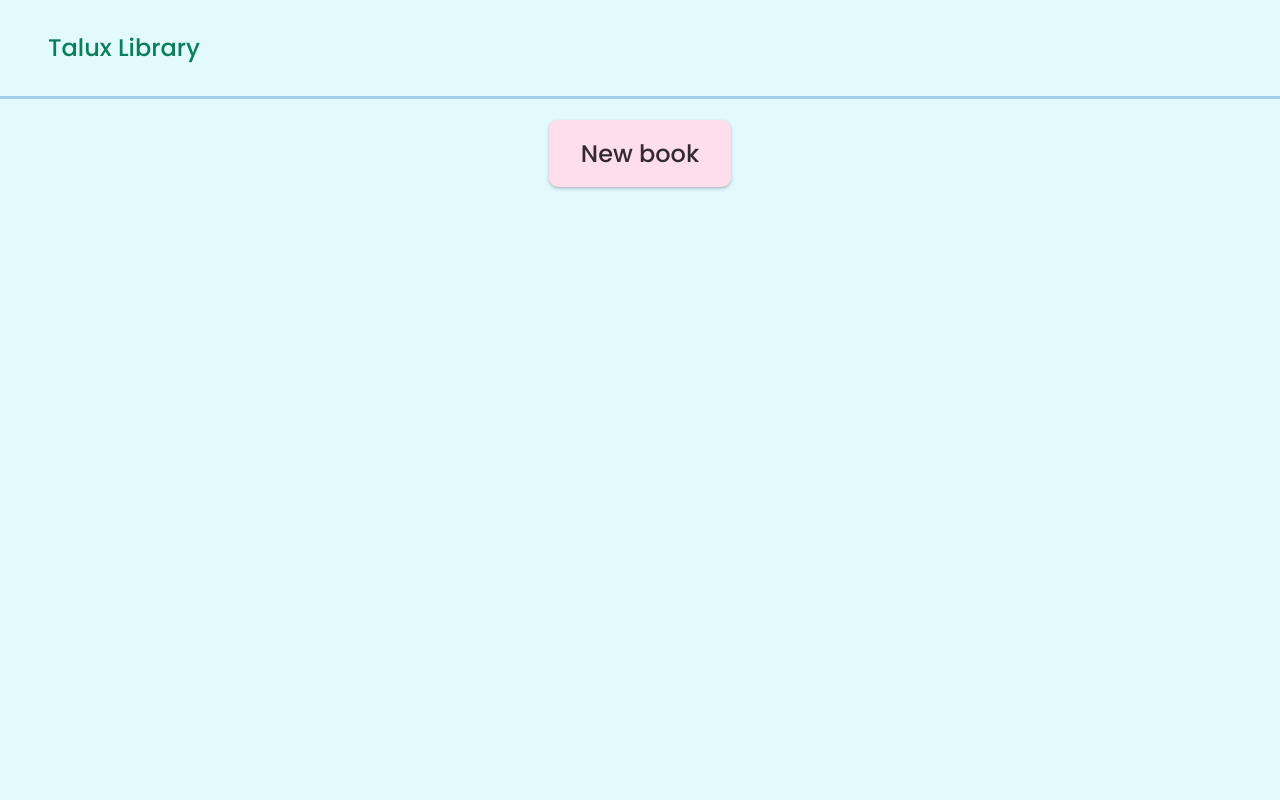
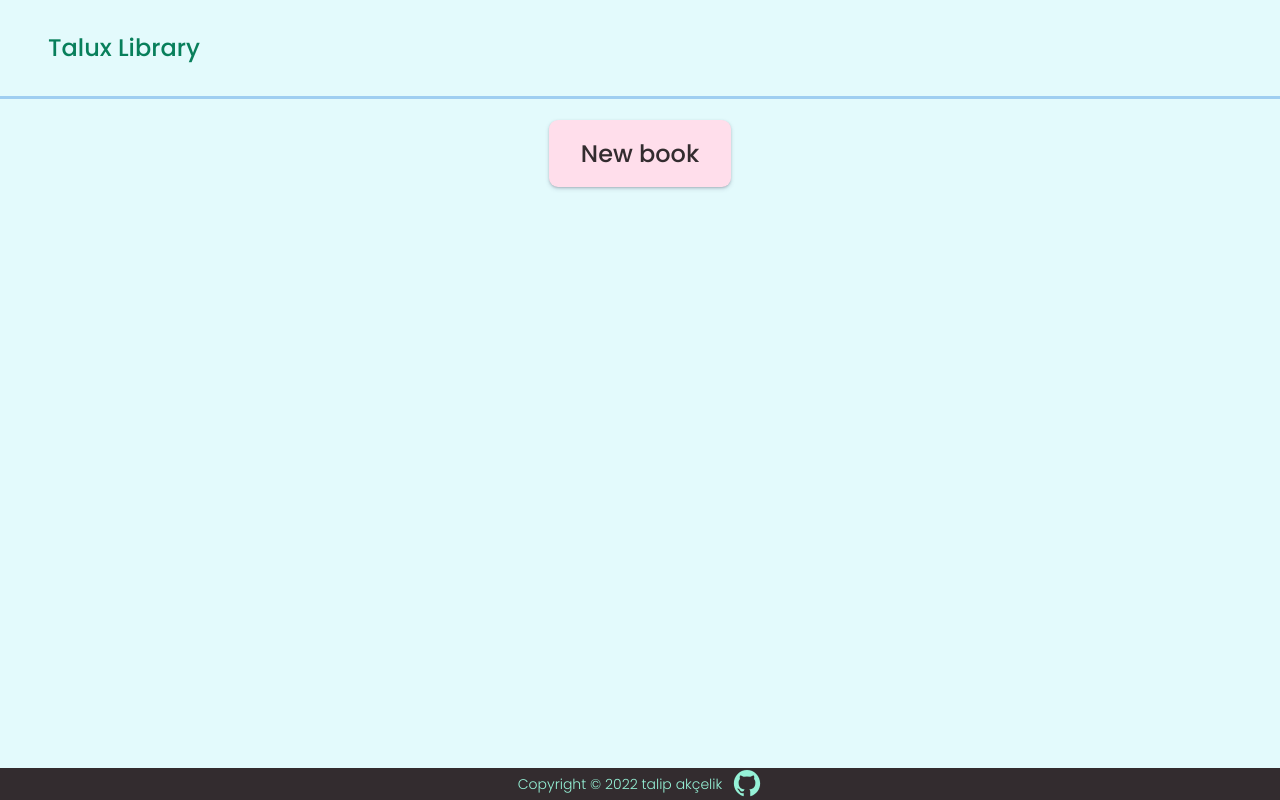
Before and after one commit to talipakcelik/library, a plain HTML site: page index.html in a window 1280 px wide. Drawn offline with nearby package versions, Linux system fonts and the light colour scheme.

Commit message:
footer and inside element

```diff
--- a/index.html
+++ b/index.html
@@ -37,7 +37,16 @@
         <div class="books-container"></div>
       </section>
     </main>
-    <footer></footer>
+    <footer>
+      <span>Copyright &copy; 2022 talip akçelik </span>
+      <a
+        href="https://github.com/talipakcelik/library"
+        target="_blank"
+        rel="noopener noreferrer"
+        ><ion-icon class="github-icon" name="logo-github"></ion-icon
+      ></a>
+    </footer>
+
     <div class="overlay"></div>
     <script
       type="module"
```
